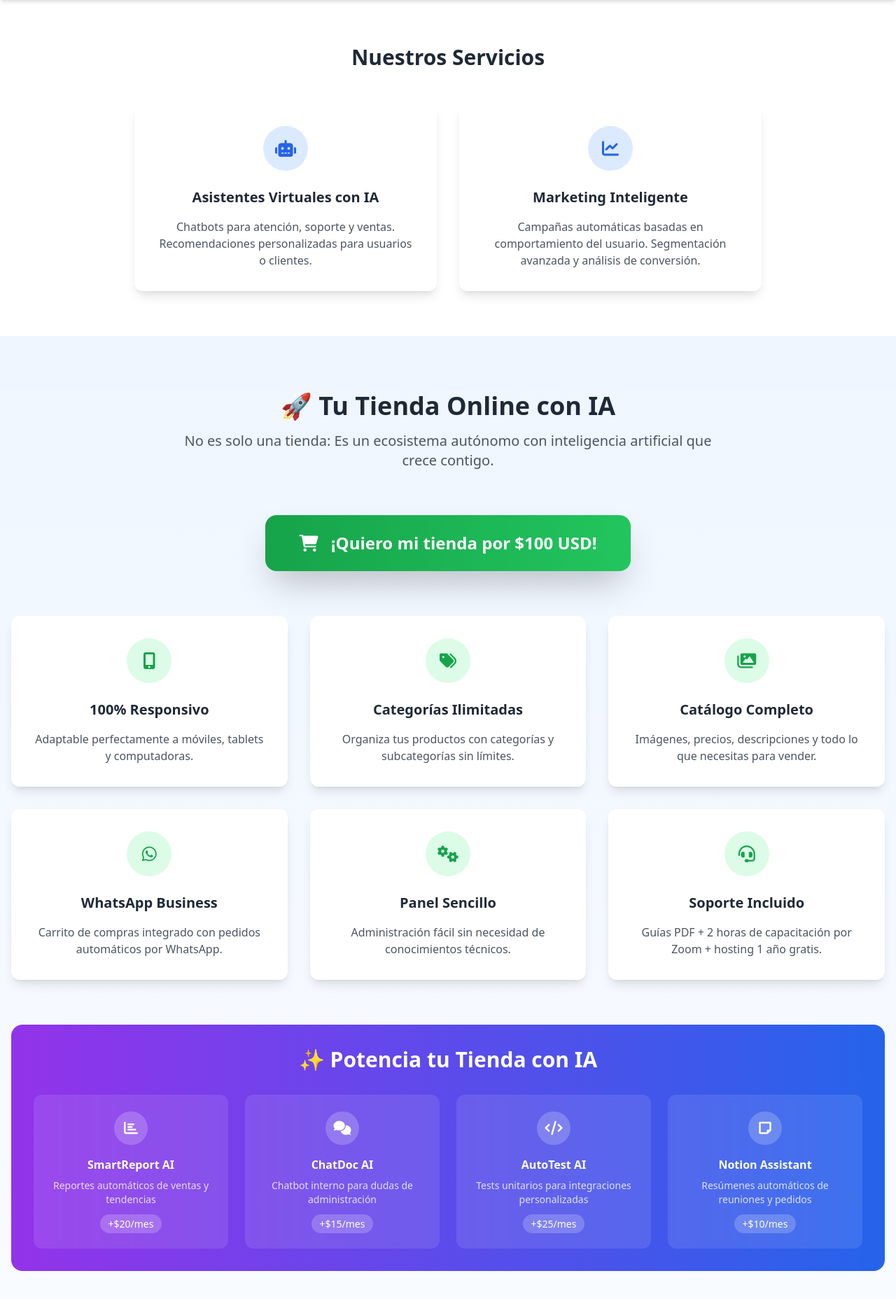
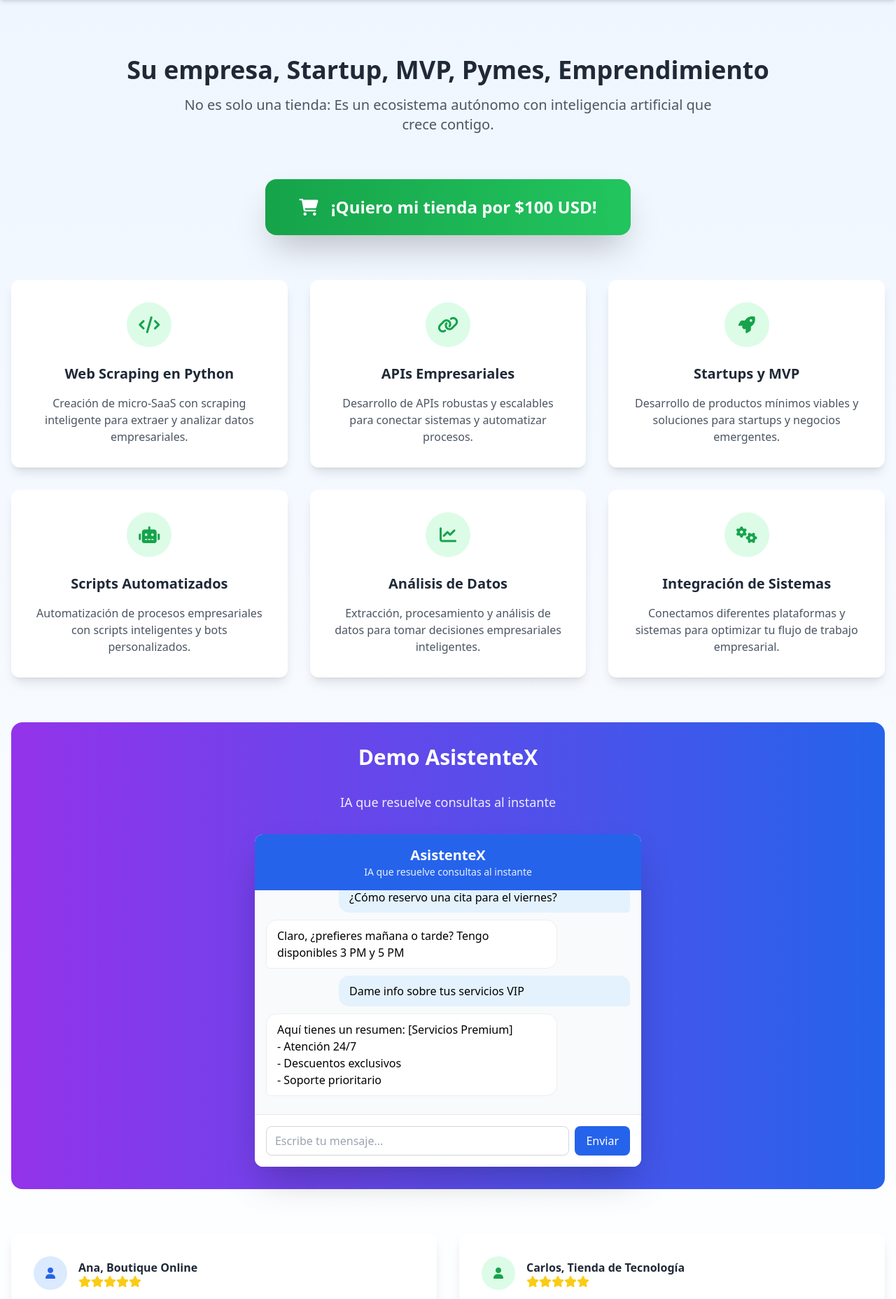
Before and after one commit to MaoSystemWebIA/Landin, a Django app: page / in a window 1280 px wide. Shown: the part 64-1920 px from the top of the page at 70% size. Run offline with Django 5.2, Linux system fonts and the light colour scheme; some libraries are stand-ins or nearby versions.

Commit message:
Actualizar landing page con nuevos servicios y demo AsistenteX

```diff
--- a/templates/landing_page/landing_page.html
+++ b/templates/landing_page/landing_page.html
@@ -38,33 +38,13 @@
     </header>
 
     <main class="flex-grow">
-        <section id="services" class="py-16 bg-white">
-            <div class="container mx-auto px-4">
-                <h2 class="text-3xl font-bold text-center text-gray-800 mb-12">Nuestros Servicios</h2>
-                <div class="grid md:grid-cols-2 gap-8 max-w-4xl mx-auto">
-                    <div class="bg-white rounded-xl shadow-lg p-8 transform hover:scale-105 transition-transform duration-300">
-                        <div class="w-16 h-16 bg-blue-100 rounded-full flex items-center justify-center mb-6 mx-auto">
-                            <i class="fas fa-robot text-2xl text-blue-600"></i>
-                        </div>
-                        <h3 class="text-xl font-semibold text-gray-800 mb-4 text-center">Asistentes Virtuales con IA</h3>
-                        <p class="text-gray-600 text-center">Chatbots para atención, soporte y ventas. Recomendaciones personalizadas para usuarios o clientes.</p>
-                    </div>
-                    <div class="bg-white rounded-xl shadow-lg p-8 transform hover:scale-105 transition-transform duration-300">
-                        <div class="w-16 h-16 bg-blue-100 rounded-full flex items-center justify-center mb-6 mx-auto">
-                            <i class="fas fa-chart-line text-2xl text-blue-600"></i>
-                        </div>
-                        <h3 class="text-xl font-semibold text-gray-800 mb-4 text-center">Marketing Inteligente</h3>
-                        <p class="text-gray-600 text-center">Campañas automáticas basadas en comportamiento del usuario. Segmentación avanzada y análisis de conversión.</p>
-                </div>
-                </div>
-            </div>
-        </section>
+
 
         <!-- Nueva sección de Tienda Online con IA -->
         <section id="tienda" class="py-20 bg-gradient-to-b from-blue-50 to-white">
             <div class="container mx-auto px-4">
                 <div class="text-center mb-16">
-                    <h2 class="text-4xl font-bold text-gray-800 mb-4">🚀 Tu Tienda Online con IA</h2>
+                    <h2 class="text-4xl font-bold text-gray-800 mb-4">Su empresa, Startup, MVP, Pymes, Emprendimiento</h2>
                     <p class="text-xl text-gray-600 max-w-3xl mx-auto">No es solo una tienda: Es un ecosistema autónomo con inteligencia artificial que crece contigo.</p>
                 </div>
 
@@ -80,85 +60,154 @@
                 <div class="grid md:grid-cols-2 lg:grid-cols-3 gap-8 mb-16">
                     <div class="bg-white rounded-xl shadow-lg p-8 text-center transform hover:scale-105 transition-transform duration-300">
                         <div class="w-16 h-16 bg-green-100 rounded-full flex items-center justify-center mb-6 mx-auto">
-                            <i class="fas fa-mobile-alt text-2xl text-green-600"></i>
+                            <i class="fas fa-code text-2xl text-green-600"></i>
                         </div>
-                        <h3 class="text-xl font-semibold text-gray-800 mb-4">100% Responsivo</h3>
-                        <p class="text-gray-600">Adaptable perfectamente a móviles, tablets y computadoras.</p>
+                        <h3 class="text-xl font-semibold text-gray-800 mb-4">Web Scraping en Python</h3>
+                        <p class="text-gray-600">Creación de micro-SaaS con scraping inteligente para extraer y analizar datos empresariales.</p>
                     </div>
                     <div class="bg-white rounded-xl shadow-lg p-8 text-center transform hover:scale-105 transition-transform duration-300">
                         <div class="w-16 h-16 bg-green-100 rounded-full flex items-center justify-center mb-6 mx-auto">
-                            <i class="fas fa-tags text-2xl text-green-600"></i>
+                            <i class="fas fa-link text-2xl text-green-600"></i>
                         </div>
-                        <h3 class="text-xl font-semibold text-gray-800 mb-4">Categorías Ilimitadas</h3>
-                        <p class="text-gray-600">Organiza tus productos con categorías y subcategorías sin límites.</p>
+                        <h3 class="text-xl font-semibold text-gray-800 mb-4">APIs Empresariales</h3>
+                        <p class="text-gray-600">Desarrollo de APIs robustas y escalables para conectar sistemas y automatizar procesos.</p>
                     </div>
                     <div class="bg-white rounded-xl shadow-lg p-8 text-center transform hover:scale-105 transition-transform duration-300">
                         <div class="w-16 h-16 bg-green-100 rounded-full flex items-center justify-center mb-6 mx-auto">
-                            <i class="fas fa-images text-2xl text-green-600"></i>
+                            <i class="fas fa-rocket text-2xl text-green-600"></i>
                         </div>
-                        <h3 class="text-xl font-semibold text-gray-800 mb-4">Catálogo Completo</h3>
-                        <p class="text-gray-600">Imágenes, precios, descripciones y todo lo que necesitas para vender.</p>
+                        <h3 class="text-xl font-semibold text-gray-800 mb-4">Startups y MVP</h3>
+                        <p class="text-gray-600">Desarrollo de productos mínimos viables y soluciones para startups y negocios emergentes.</p>
                     </div>
                     <div class="bg-white rounded-xl shadow-lg p-8 text-center transform hover:scale-105 transition-transform duration-300">
                         <div class="w-16 h-16 bg-green-100 rounded-full flex items-center justify-center mb-6 mx-auto">
-                            <i class="fab fa-whatsapp text-2xl text-green-600"></i>
+                            <i class="fas fa-robot text-2xl text-green-600"></i>
                         </div>
-                        <h3 class="text-xl font-semibold text-gray-800 mb-4">WhatsApp Business</h3>
-                        <p class="text-gray-600">Carrito de compras integrado con pedidos automáticos por WhatsApp.</p>
+                        <h3 class="text-xl font-semibold text-gray-800 mb-4">Scripts Automatizados</h3>
+                        <p class="text-gray-600">Automatización de procesos empresariales con scripts inteligentes y bots personalizados.</p>
+                    </div>
+                    <div class="bg-white rounded-xl shadow-lg p-8 text-center transform hover:scale-105 transition-transform duration-300">
+                        <div class="w-16 h-16 bg-green-100 rounded-full flex items-center justify-center mb-6 mx-auto">
+                            <i class="fas fa-chart-line text-2xl text-green-600"></i>
+                        </div>
+                        <h3 class="text-xl font-semibold text-gray-800 mb-4">Análisis de Datos</h3>
+                        <p class="text-gray-600">Extracción, procesamiento y análisis de datos para tomar decisiones empresariales inteligentes.</p>
                     </div>
                     <div class="bg-white rounded-xl shadow-lg p-8 text-center transform hover:scale-105 transition-transform duration-300">
                         <div class="w-16 h-16 bg-green-100 rounded-full flex items-center justify-center mb-6 mx-auto">
                             <i class="fas fa-cogs text-2xl text-green-600"></i>
                         </div>
-                        <h3 class="text-xl font-semibold text-gray-800 mb-4">Panel Sencillo</h3>
-                        <p class="text-gray-600">Administración fácil sin necesidad de conocimientos técnicos.</p>
-                    </div>
-                    <div class="bg-white rounded-xl shadow-lg p-8 text-center transform hover:scale-105 transition-transform duration-300">
-                        <div class="w-16 h-16 bg-green-100 rounded-full flex items-center justify-center mb-6 mx-auto">
-                            <i class="fas fa-headset text-2xl text-green-600"></i>
-                        </div>
-                        <h3 class="text-xl font-semibold text-gray-800 mb-4">Soporte Incluido</h3>
-                        <p class="text-gray-600">Guías PDF + 2 horas de capacitación por Zoom + hosting 1 año gratis.</p>
+                        <h3 class="text-xl font-semibold text-gray-800 mb-4">Integración de Sistemas</h3>
+                        <p class="text-gray-600">Conectamos diferentes plataformas y sistemas para optimizar tu flujo de trabajo empresarial.</p>
                     </div>
                 </div>
 
-                <!-- Servicios Premium IA -->
+                <!-- Demo AsistenteX -->
                 <div class="bg-gradient-to-r from-purple-600 to-blue-600 rounded-2xl p-8 mb-16">
-                    <h3 class="text-3xl font-bold text-white text-center mb-8">✨ Potencia tu Tienda con IA</h3>
-                    <div class="grid md:grid-cols-2 lg:grid-cols-4 gap-6">
-                        <div class="bg-white/10 backdrop-blur-sm rounded-xl p-6 text-center">
-                            <div class="w-12 h-12 bg-white/20 rounded-full flex items-center justify-center mb-4 mx-auto">
-                                <i class="fas fa-chart-bar text-white text-xl"></i>
+                    <h3 class="text-3xl font-bold text-white text-center mb-8">Demo AsistenteX</h3>
+                    <p class="text-white/90 text-center mb-8 text-lg">IA que resuelve consultas al instante</p>
+
+                    <div class="flex justify-center">
+                        <div id="chat-container" class="bg-white rounded-xl shadow-2xl overflow-hidden">
+                            <div id="chat-header" class="bg-blue-600 text-white p-4 text-center">
+                                <h3 class="text-xl font-bold">AsistenteX</h3>
+                                <p class="text-sm opacity-90">IA que resuelve consultas al instante</p>
                             </div>
-                            <h4 class="text-white font-semibold mb-2">SmartReport AI</h4>
-                            <p class="text-white/80 text-sm mb-3">Reportes automáticos de ventas y tendencias</p>
-                            <span class="bg-white/20 text-white px-3 py-1 rounded-full text-sm">+$20/mes</span>
-                        </div>
-                        <div class="bg-white/10 backdrop-blur-sm rounded-xl p-6 text-center">
-                            <div class="w-12 h-12 bg-white/20 rounded-full flex items-center justify-center mb-4 mx-auto">
-                                <i class="fas fa-comments text-white text-xl"></i>
+                            <div id="chat-messages" class="h-80 p-4 overflow-y-auto bg-gray-50">
+                                <div class="message bot-message bg-white border border-gray-200 rounded-lg p-3 mb-3 max-w-xs">
+                                    Hola, soy AsistenteX. ¿En qué puedo ayudarte hoy?
+                                </div>
                             </div>
-                            <h4 class="text-white font-semibold mb-2">ChatDoc AI</h4>
-                            <p class="text-white/80 text-sm mb-3">Chatbot interno para dudas de administración</p>
-                            <span class="bg-white/20 text-white px-3 py-1 rounded-full text-sm">+$15/mes</span>
-                        </div>
-                        <div class="bg-white/10 backdrop-blur-sm rounded-xl p-6 text-center">
-                            <div class="w-12 h-12 bg-white/20 rounded-full flex items-center justify-center mb-4 mx-auto">
-                                <i class="fas fa-code text-white text-xl"></i>
+                            <div class="p-4 bg-white border-t border-gray-200">
+                                <div class="flex gap-2">
+                                    <input type="text" id="user-input" placeholder="Escribe tu mensaje..."
+                                           class="flex-1 px-3 py-2 border border-gray-300 rounded-lg focus:ring-2 focus:ring-blue-500 focus:border-blue-500">
+                                    <button id="send-btn" class="px-4 py-2 bg-blue-600 text-white rounded-lg hover:bg-blue-700 transition-colors">
+                                        Enviar
+                                    </button>
+                                </div>
                             </div>
-                            <h4 class="text-white font-semibold mb-2">AutoTest AI</h4>
-                            <p class="text-white/80 text-sm mb-3">Tests unitarios para integraciones personalizadas</p>
-                            <span class="bg-white/20 text-white px-3 py-1 rounded-full text-sm">+$25/mes</span>
-                        </div>
-                        <div class="bg-white/10 backdrop-blur-sm rounded-xl p-6 text-center">
-                            <div class="w-12 h-12 bg-white/20 rounded-full flex items-center justify-center mb-4 mx-auto">
-                                <i class="fas fa-sticky-note text-white text-xl"></i>
-                            </div>
-                            <h4 class="text-white font-semibold mb-2">Notion Assistant</h4>
-                            <p class="text-white/80 text-sm mb-3">Resúmenes automáticos de reuniones y pedidos</p>
-                            <span class="bg-white/20 text-white px-3 py-1 rounded-full text-sm">+$10/mes</span>
                         </div>
                     </div>
+
+                    <style>
+                        .message {
+                            margin-bottom: 10px;
+                            max-width: 80%;
+                        }
+                        .user-message {
+                            background: #e3f2fd;
+                            margin-left: auto;
+                            border-radius: 15px 15px 5px 15px;
+                            padding: 10px 15px;
+                        }
+                        .bot-message {
+                            background: #fff;
+                            border: 1px solid #eee;
+                            border-radius: 15px 15px 15px 5px;
+                            padding: 10px 15px;
+                        }
+                    </style>
+
+                    <script>
+                        const chatData = [
+                            {
+                                user: "¿Cómo reservo una cita para el viernes?",
+                                bot: "Claro, ¿prefieres mañana o tarde? Tengo disponibles 3 PM y 5 PM"
+                            },
+                            {
+                                user: "Dame info sobre tus servicios VIP",
+                                bot: "Aquí tienes un resumen: [Servicios Premium]<br>- Atención 24/7<br>- Descuentos exclusivos<br>- Soporte prioritario"
+                            }
+                        ];
+
+                        let currentInteraction = 0;
+                        const messagesDiv = document.getElementById('chat-messages');
+                        const userInput = document.getElementById('user-input');
+                        const sendBtn = document.getElementById('send-btn');
+
+                        function addMessage(sender, message) {
+                            const messageDiv = document.createElement('div');
+                            messageDiv.className = `message ${sender}-message`;
+                            messageDiv.innerHTML = message;
+                            messagesDiv.appendChild(messageDiv);
+                            messagesDiv.scrollTop = messagesDiv.scrollHeight;
+                        }
+
+                        function simulateBotResponse() {
+                            if (currentInteraction < chatData.length) {
+                                setTimeout(() => {
+                                    addMessage('bot', chatData[currentInteraction].bot);
+                                    currentInteraction++;
+                                }, 1000);
+                            } else {
+                                setTimeout(() => {
+                                    addMessage('bot', '¿Necesitas ayuda con algo más?');
+                                }, 1000);
+                            }
+                        }
+
+                        sendBtn.addEventListener('click', () => {
+                            const message = userInput.value;
+                            if (message.trim() === '') return;
+
+                            addMessage('user', message);
+                            userInput.value = '';
+
+                            setTimeout(simulateBotResponse, 500);
+                        });
+
+                        // Demo automático
+                        setTimeout(() => {
+                            userInput.value = chatData[0].user;
+                            sendBtn.click();
+
+                            setTimeout(() => {
+                                userInput.value = chatData[1].user;
+                                sendBtn.click();
+                            }, 3000);
+                        }, 2000);
+                    </script>
                 </div>
 
                 <!-- Testimonios -->
@@ -201,26 +250,7 @@
                     </div>
                 </div>
 
-                <!-- Video real -->
-                <div class="text-center mb-16">
-                    <div class="bg-gradient-to-r from-blue-600 to-purple-600 rounded-2xl p-8 max-w-4xl mx-auto">
-                        <h3 class="text-2xl font-bold text-white mb-6">📹 Mira cómo funciona</h3>
-                        <div class="relative w-full" style="padding-bottom: 56.25%;">
-                            <video
-                                class="absolute top-0 left-0 w-full h-full rounded-xl object-cover"
-                                controls
-                                autoplay
-                                muted
-                                loop
-                                preload="metadata">
-                                <source src="https://static.videezy.com/system/resources/previews/000/000/168/original/Record.mp4" type="video/mp4">
-                                <source src="https://www.learningcontainer.com/wp-content/uploads/2020/05/sample-mp4-file.mp4" type="video/mp4">
-                                Tu navegador no soporta el elemento de video.
-                            </video>
-                        </div>
-                        <p class="text-white/80 mt-4 text-sm">Video de demostración: Panel de administración y reportes automáticos con IA</p>
-                    </div>
-                </div>
+
             </div>
         </section>
 
```
